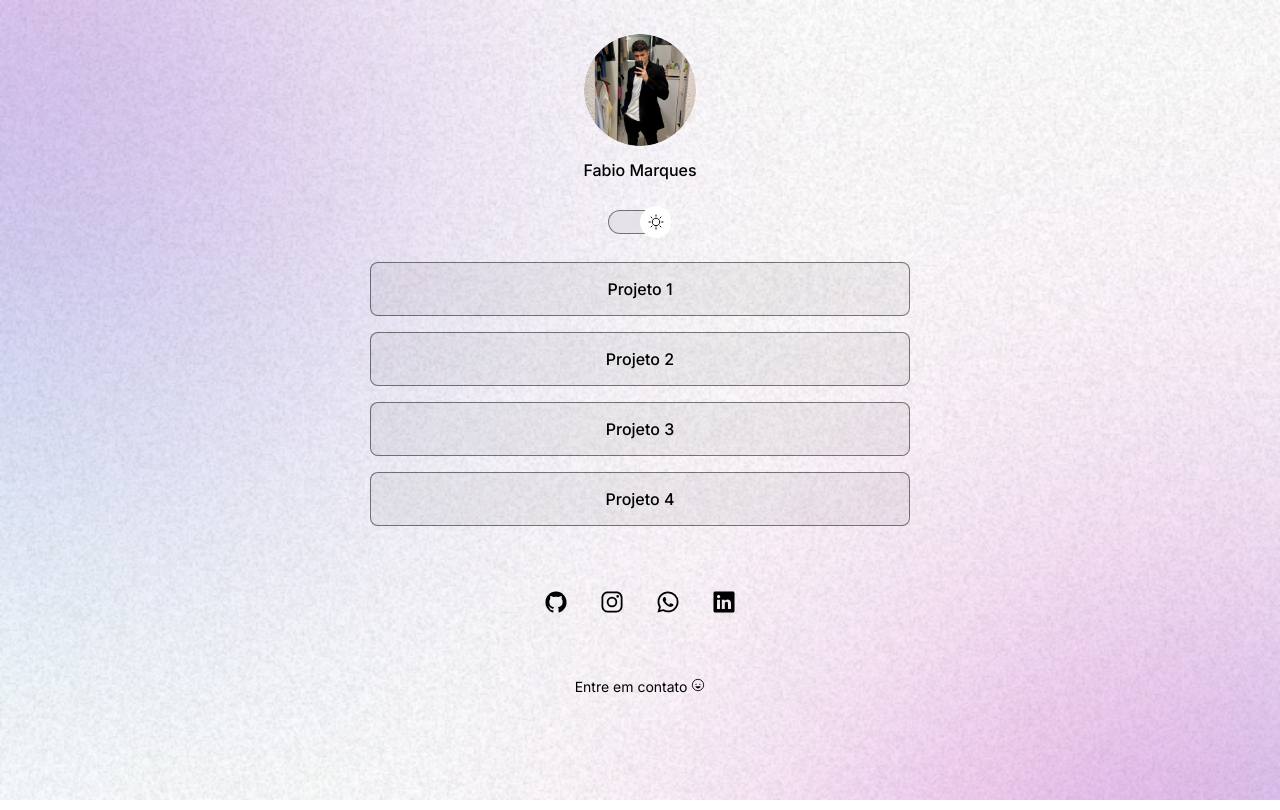
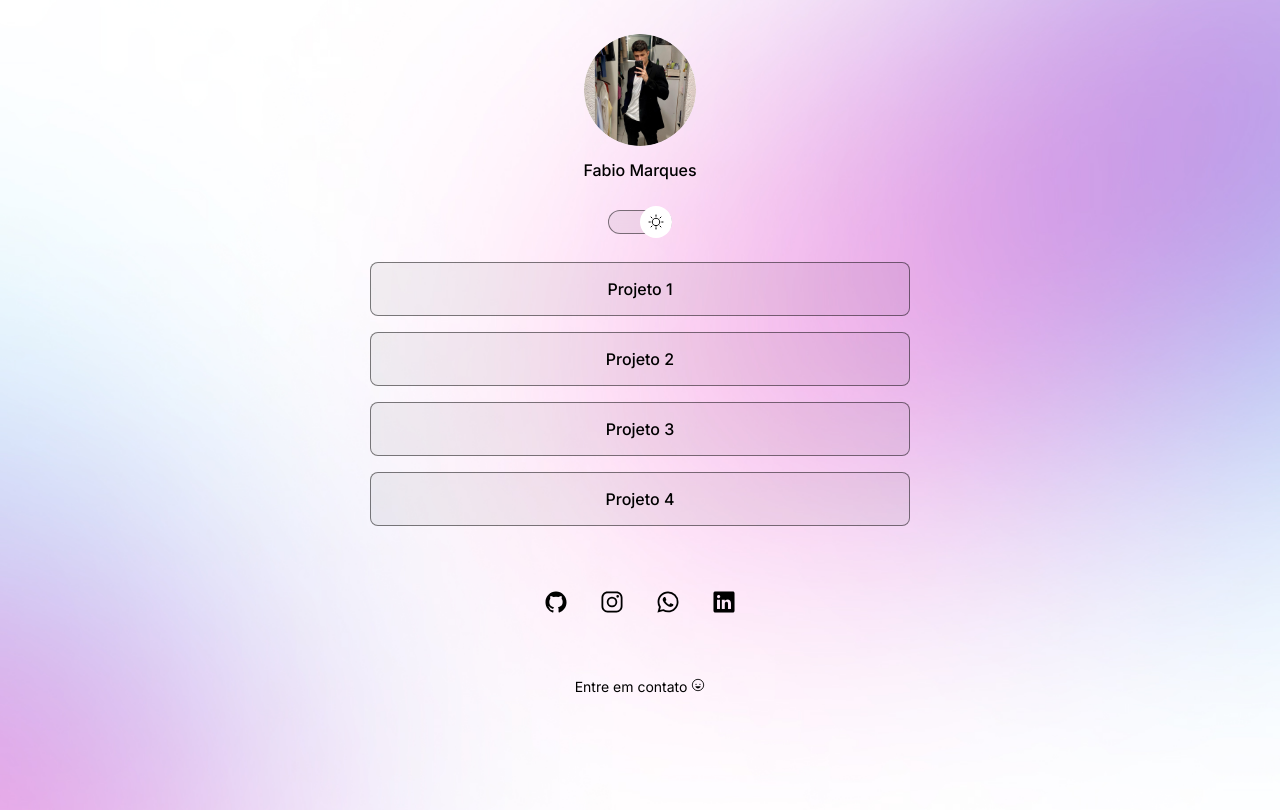
Before and after one commit to Iharry-marques/portfolio, a plain HTML site: page index.html in a window 1280 px wide. Both pictures are taken after a click on the element 640 px from the left and 222 px from the top of the page. Drawn offline with nearby package versions, Linux system fonts and the light colour scheme.

Commit message:
change background based on media

```diff
--- a/style.css
+++ b/style.css
@@ -24,14 +24,14 @@
   --switch-bg-url: url(./assets/sun.svg);
 }
 
-
 body {
-  background: var(--bg-url) no-repeat top center/cover
+  background: var(--bg-url) no-repeat top center/cover;
+  height: 100vh;
 }
 
 body * {
   font-family: "Inter", sans-serif;
-  color: var(--text-color)
+  color: var(--text-color);
 }
 
 #container {
@@ -57,11 +57,10 @@ body * {
   margin-top: 8px;
 }
 
-#switch{
+#switch {
   position: relative;
   width: 64px;
   margin: 4px auto;
-
 }
 
 #switch button {
@@ -76,7 +75,6 @@ body * {
   left: 0;
   top: 50%;
   transform: translateY(-50%);
-
 }
 
 .light #switch button {
@@ -84,7 +82,7 @@ body * {
   left: initial;
 }
 
-#switch span{
+#switch span {
   display: block;
   width: 64px;
   height: 24px;
@@ -138,11 +136,21 @@ ul li a:hover {
 }
 
 #social-links a:hover {
-  background: var(--highlight-color)
+  background: var(--highlight-color);
 }
 
-footer{
-  padding: 24px 0 ;
+footer {
+  padding: 24px 0;
   text-align: center;
   font-size: 14px;
 }
+
+@media (min-width: 700px) {
+  :root {
+    --bg-url: url(./assets/bg-desktop.jpg);
+  }
+
+  .light {
+    --bg-url: url(./assets/bg-desktop-light.jpg);
+  }
+}
```
